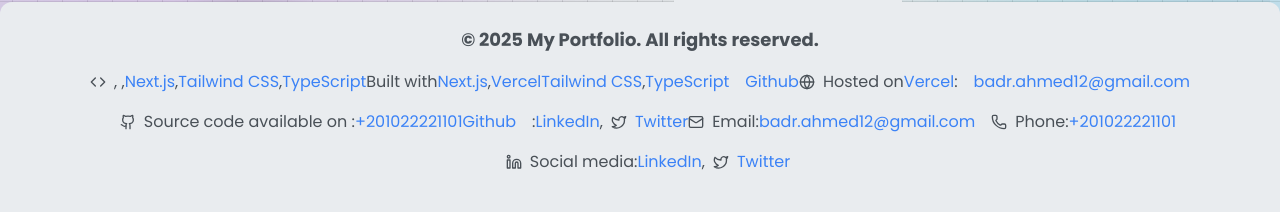
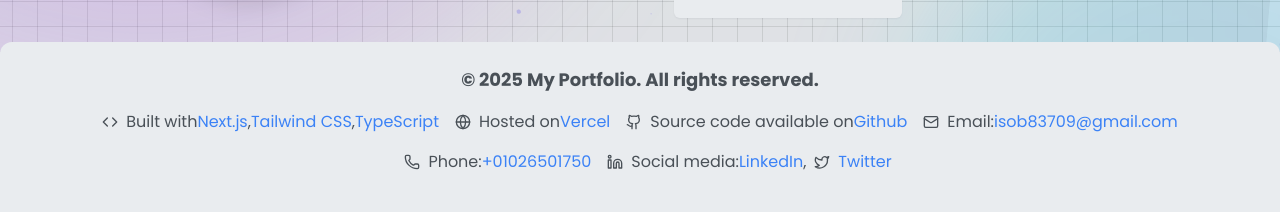
Before and after one commit to Badr-Ahmed12/My-Profile, a Next.js app: page / in a window 1280 px wide. Shown: the part 586-798 px from the top of the page. Built offline with nearby package versions, Linux system fonts and the light colour scheme.

Commit message:
end the v1 frontend

```diff
--- a/components/Footer.tsx
+++ b/components/Footer.tsx
@@ -16,48 +16,34 @@ const Footer: React.FC = () => {
       <ul className="flex flex-wrap justify-center space-x-4 text-sm md:text-base">
         <li className="mb-2 md:mb-4 flex items-center">
           <Code className="mr-2" size={16} />
-
-   ,
-   ,
-   <a className="text-blue-500 hover:underline" href="https://nextjs.org">Next.js</a>,
-   <a className="text-blue-500 hover:underline" href="https://tailwindcss.com">Tailwind CSS</a>,
-   <a className="text-blue-500 hover:underline" href="https://typescriptlang.org">TypeScript</a>
           Built with{' '}
           <a className="text-blue-500 hover:underline" href="https://nextjs.org">Next.js</a>,{' '}
-
-   <a className="text-blue-500 hover:underline" href="https://vercel.com">Vercel</a>
           <a className="text-blue-500 hover:underline" href="https://tailwindcss.com">Tailwind CSS</a>,{' '}
           <a className="text-blue-500 hover:underline" href="https://typescriptlang.org">TypeScript</a>
         </li>
         <li className="mb-2 md:mb-4 flex items-center">
-
-   <a className="text-blue-500 hover:underline" href="https://github.com/Badr-Ahmed12/My-Profile">Github</a>
           <Globe className="mr-2" size={16} />
           Hosted on{' '}
           <a className="text-blue-500 hover:underline" href="https://vercel.com">Vercel</a>
         </li>
-
-   : <a className="text-blue-500 hover:underline" href="mailto:badr.ahmed12@gmail.com">badr.ahmed12@gmail.com</a>
         <li className="mb-2 md:mb-4 flex items-center">
           <Github className="mr-2" size={16} />
           Source code available on{' '}
-
-   : <a className="text-blue-500 hover:underline" href="tel:+201022221101">+201022221101</a>
           <a className="text-blue-500 hover:underline" href="https://github.com/Badr-Ahmed12/My-Profile">Github</a>
         </li>
         <li className="mb-2 md:mb-4 flex items-center">
-
-   : <a className="text-blue-500 hover:underline" href="https://www.linkedin.com/in/badr-ahmed-/">LinkedIn</a>, <Twitter className="ml-2 mr-2" size={16} /><a className="text-blue-500 hover:underline" href="https://twitter.com/BadrAhmed12">Twitter</a>
           <Mail className="mr-2" size={16} />
-          Email: <a className="text-blue-500 hover:underline" href="mailto:badr.ahmed12@gmail.com">badr.ahmed12@gmail.com</a>
+          Email: <a className="text-blue-500 hover:underline" href="mailto:isob83709@gmail.com">isob83709@gmail.com</a>
         </li>
         <li className="mb-2 md:mb-4 flex items-center">
           <Phone className="mr-2" size={16} />
-          Phone: <a className="text-blue-500 hover:underline" href="tel:+201022221101">+201022221101</a>
+          Phone: <a className="text-blue-500 hover:underline" href="tel:+01026501750">+01026501750</a>
         </li>
         <li className="mb-2 md:mb-4 flex items-center">
           <Linkedin className="mr-2" size={16} />
-          Social media: <a className="text-blue-500 hover:underline" href="https://www.linkedin.com/in/badr-ahmed-/">LinkedIn</a>, <Twitter className="ml-2 mr-2" size={16} /><a className="text-blue-500 hover:underline" href="https://twitter.com/BadrAhmed12">Twitter</a>
+          Social media: <a className="text-blue-500 hover:underline" href="https://www.linkedin.com/in/badr-ahmed-872541338/">LinkedIn</a>,
+          <Twitter className="ml-2 mr-2" size={16} />
+          <a className="text-blue-500 hover:underline" href="https://x.com/badr_iso37339">Twitter</a>
         </li>
       </ul>
     </footer>
```
